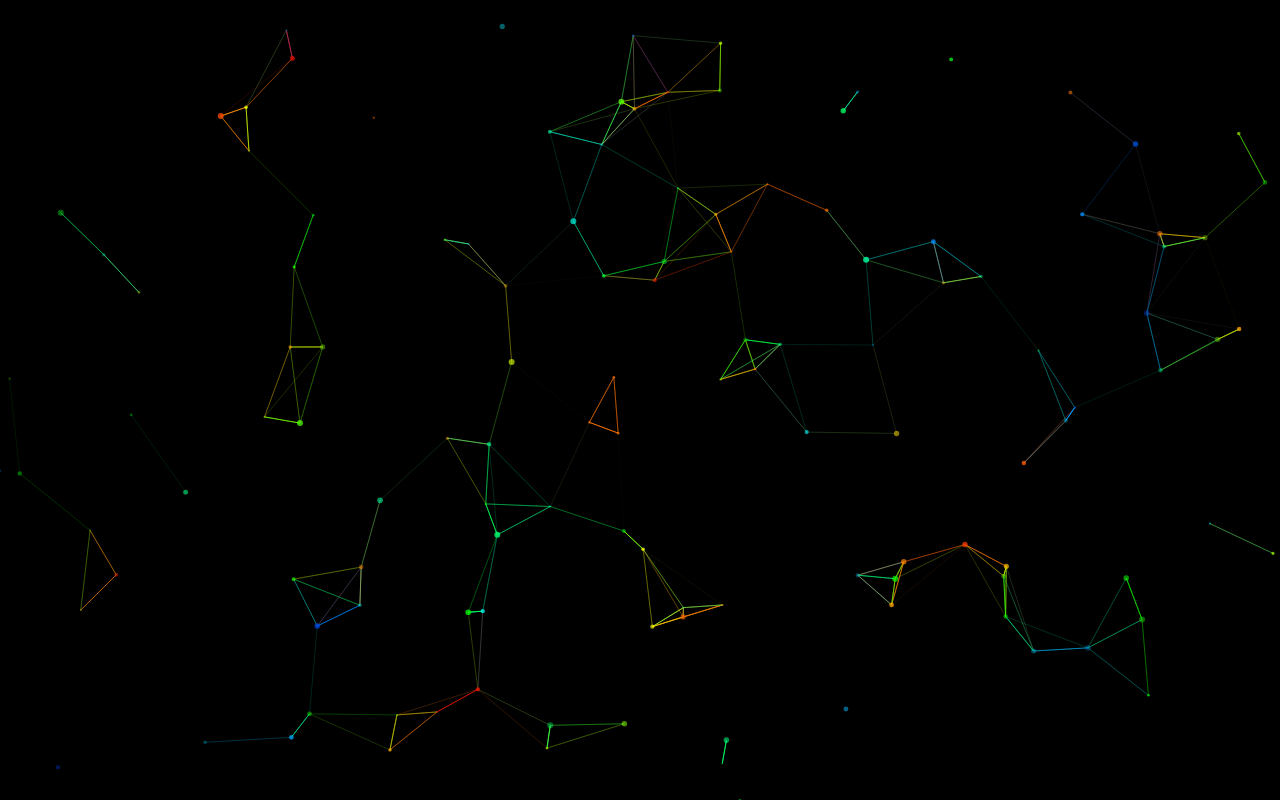
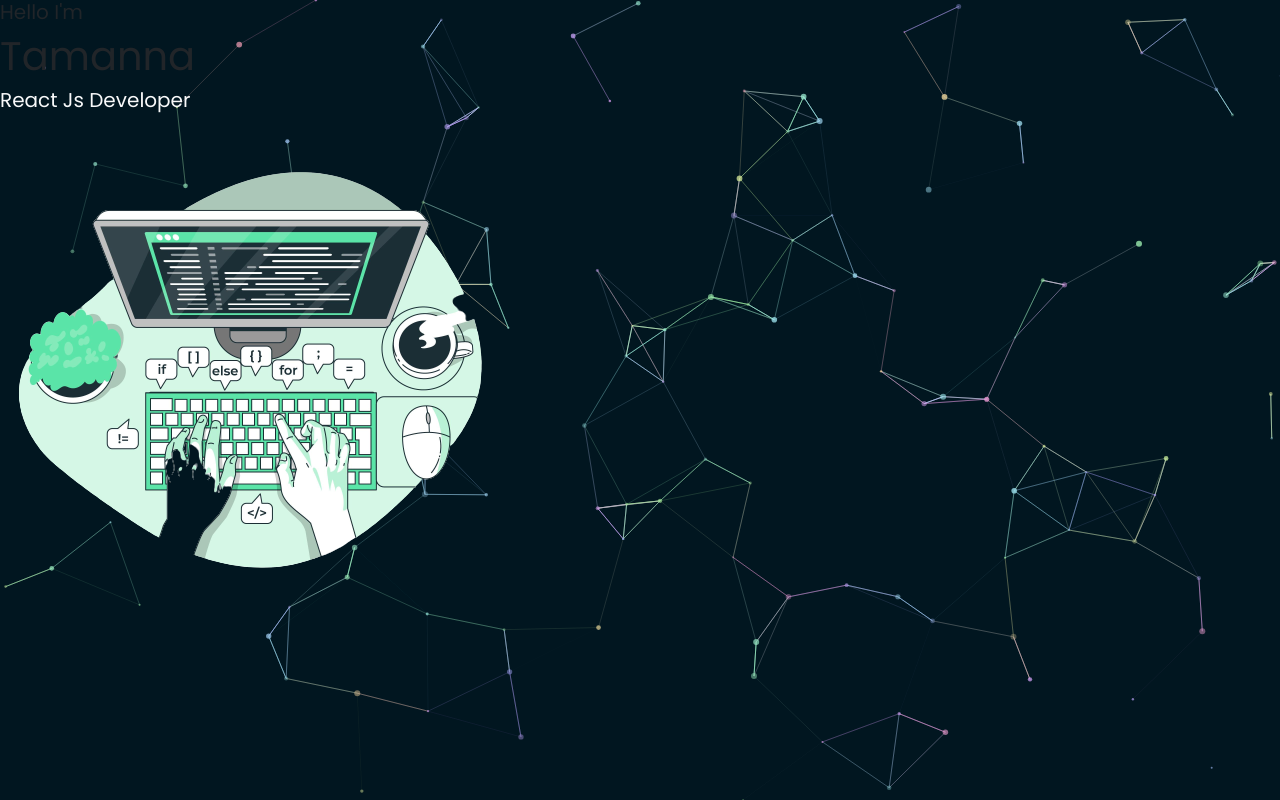
Before and after one commit to Tasnim63/portfolio, a React (Create React App) app: page / in a window 1280 px wide. Built offline with nearby package versions, Linux system fonts and the light colour scheme; a web font is replaced by a local one.

Commit message:
homebanner added

```diff
--- a/public/index.html
+++ b/public/index.html
@@ -10,34 +10,25 @@
       content="Web site created using create-react-app"
     />
     <link rel="apple-touch-icon" href="%PUBLIC_URL%/logo192.png" />
-    <!--
-      manifest.json provides metadata used when your web app is installed on a
-      user's mobile device or desktop. See https://developers.google.com/web/fundamentals/web-app-manifest/
-    -->
+
     <link rel="manifest" href="%PUBLIC_URL%/manifest.json" />
-    <!--
-      Notice the use of %PUBLIC_URL% in the tags above.
-      It will be replaced with the URL of the `public` folder during the build.
-      Only files inside the `public` folder can be referenced from the HTML.
+    <link
+      href="https://cdn.jsdelivr.net/npm/bootstrap@5.0.2/dist/css/bootstrap.min.css"
+      rel="stylesheet"
+      integrity="sha384-EVSTQN3/azprG1Anm3QDgpJLIm9Nao0Yz1ztcQTwFspd3yD65VohhpuuCOmLASjC"
+      crossorigin="anonymous"
+    />
 
-      Unlike "/favicon.ico" or "favicon.ico", "%PUBLIC_URL%/favicon.ico" will
-      work correctly both with client-side routing and a non-root public URL.
-      Learn how to configure a non-root public URL by running `npm run build`.
-    -->
-    <title>React App</title>
+    <title>PORTFOLIO</title>
   </head>
   <body>
     <noscript>You need to enable JavaScript to run this app.</noscript>
     <div id="root"></div>
-    <!--
-      This HTML file is a template.
-      If you open it directly in the browser, you will see an empty page.
 
-      You can add webfonts, meta tags, or analytics to this file.
-      The build step will place the bundled scripts into the <body> tag.
-
-      To begin the development, run `npm start` or `yarn start`.
-      To create a production bundle, use `npm run build` or `yarn build`.
-    -->
+    <script
+      src="https://cdn.jsdelivr.net/npm/bootstrap@5.0.2/dist/js/bootstrap.bundle.min.js"
+      integrity="sha384-MrcW6ZMFYlzcLA8Nl+NtUVF0sA7MsXsP1UyJoMp4YLEuNSfAP+JcXn/tWtIaxVXM"
+      crossorigin="anonymous"
+    ></script>
   </body>
 </html>
--- a/src/pages/home/Home.jsx
+++ b/src/pages/home/Home.jsx
@@ -1,11 +1,12 @@
 import React from 'react';
 import ParticlesBack from '../../partclesJs/ParticlesBack';
 import './Home.css';
+import HomeBanner from './HomeBanner';
 function Home() {
   return (
     <>
     <ParticlesBack></ParticlesBack>
-
+   <HomeBanner></HomeBanner>
     </>
   )
 }
--- a/src/pages/home/HomeBanner.jsx
+++ b/src/pages/home/HomeBanner.jsx
@@ -1,5 +1,5 @@
 import React from 'react'
-
+import bannerimage from '../../assets/images/banner_image.png'
 function HomeBanner() {
   return (
     <>
@@ -10,7 +10,9 @@ function HomeBanner() {
         <h5 className="text-light">React Js Developer</h5>
 
         </div>
-        <div className="home_banner_image"></div>
+        <div className="home_banner_image">
+            <img src={bannerimage} alt="" />
+        </div>
       </div>
     </>
   )
--- a/src/partclesJs/ParticlesBack.jsx
+++ b/src/partclesJs/ParticlesBack.jsx
@@ -22,7 +22,7 @@ function ParticlesBack() {
                 "autoPlay": true,
                 "background": {
                   "color": {
-                    "value": "#000"
+                    "value": "#011620"
                   },
                   "image": "",
                   "position": "",
@@ -34,7 +34,7 @@ function ParticlesBack() {
                   "composite": "destination-out",
                   "cover": {
                     "color": {
-                      "value": "#fff"
+                      "value": "#9ad0eb"
                     },
                     "opacity": 1
                   },
@@ -144,7 +144,7 @@ function ParticlesBack() {
                       "quantity": 5,
                       "particles": {
                         "color": {
-                          "value": "#ff0000",
+                          "value": "#9ad0eb",
                           "animation": {
                             "enable": true,
                             "speed": 400,
@@ -190,7 +190,7 @@ function ParticlesBack() {
                       },
                       "shadow": {
                         "color": {
-                          "value": "#000000"
+                          "value": "#9ad0eb"
                         },
                         "length": 2000
                       }
@@ -247,7 +247,7 @@ function ParticlesBack() {
                     }
                   },
                   "color": {
-                    "value": "#ff0000",
+                    "value": "#9ad0eb",
                     "animation": {
                       "h": {
                         "count": 0,
```
